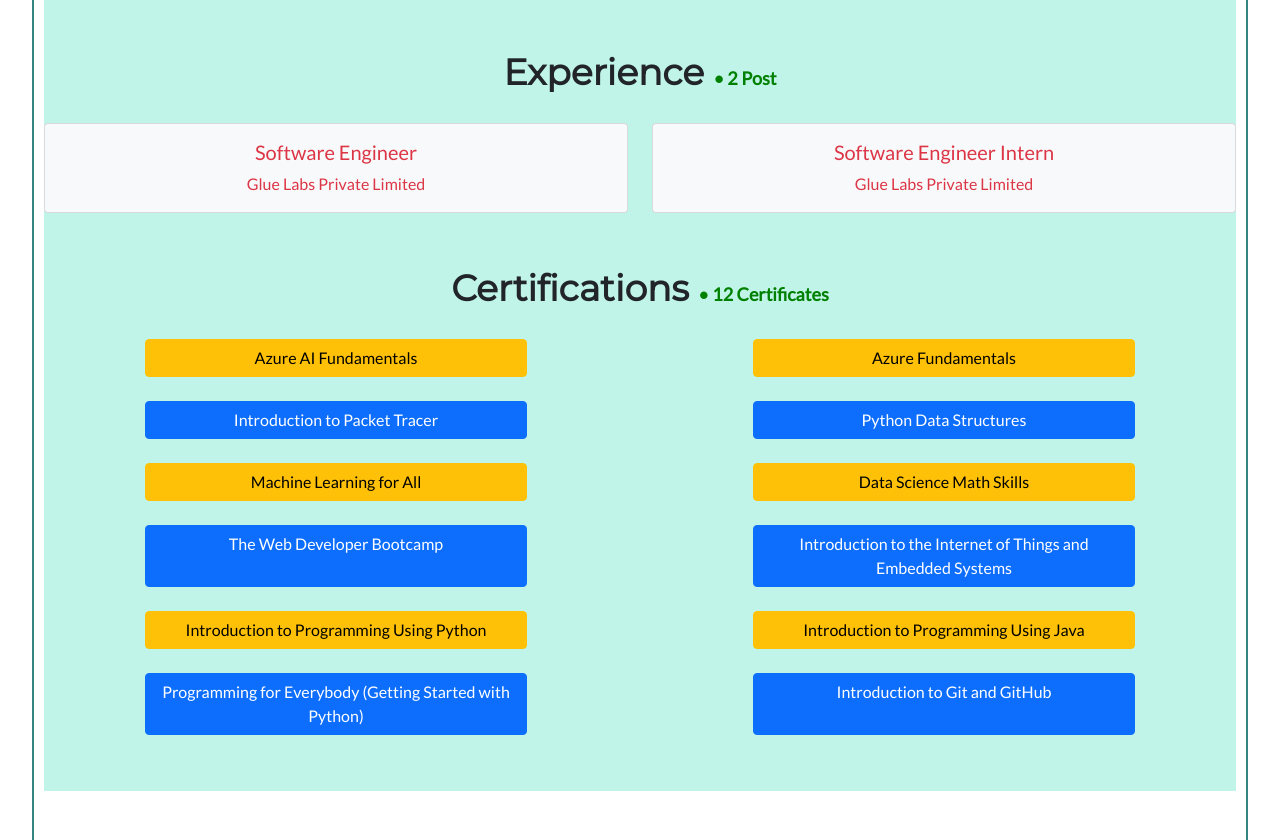
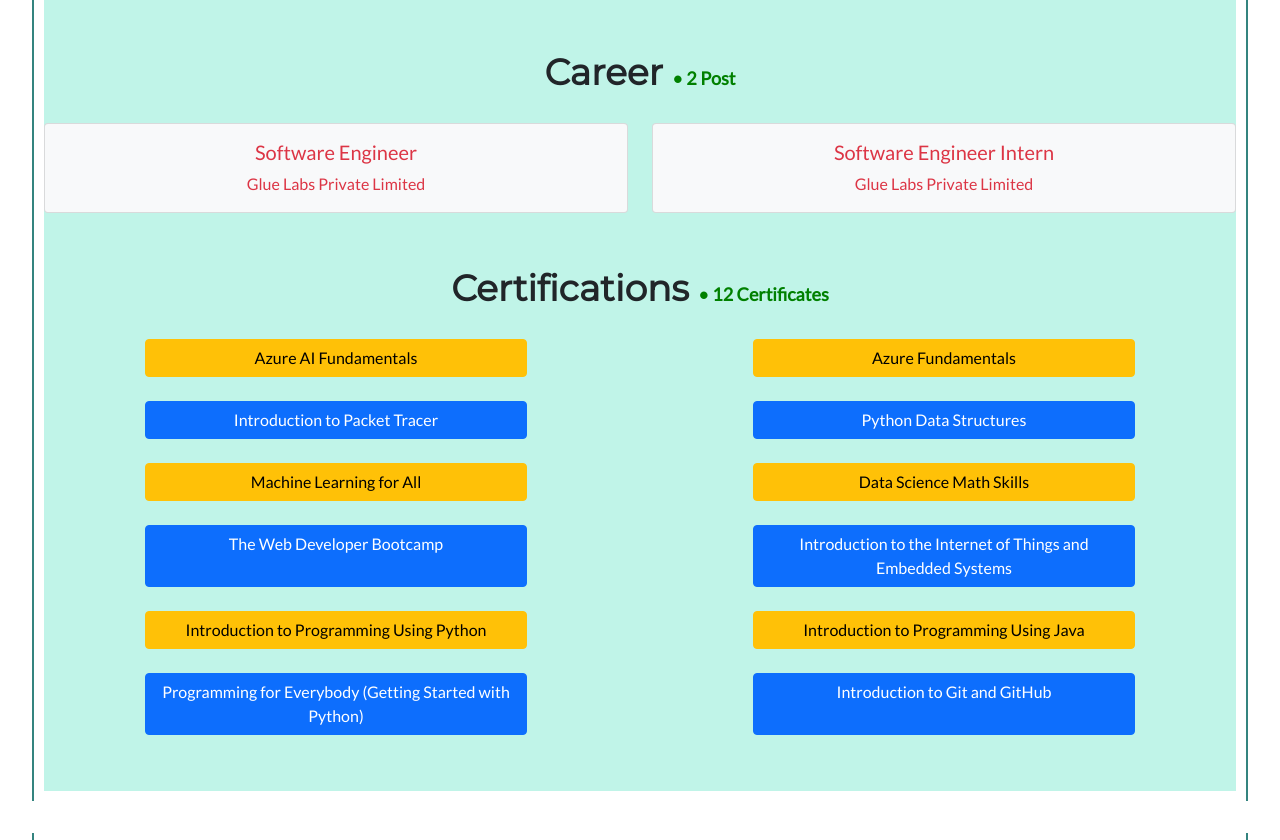
Before and after one commit to Sakshamkhandelwal123/About_Me, a website: page index.html in a window 1280 px wide. Shown: the part 2416-3256 px from the top of the page. Drawn offline with nearby package versions, Linux system fonts and the light colour scheme; a script that the page names is missing.

Commit message:
Changed experience to career

```diff
--- a/index.html
+++ b/index.html
@@ -191,7 +191,7 @@
       </div>
       <br><br>
 
-      <div class="headertext bold text-center" data-aos="fade-down">Experience <span
+      <div class="headertext bold text-center" data-aos="fade-down">Career <span
           class="contenttext greytext">&#8226; 2 Post</span></div><br>
       <div class="row">
         <div class="col-sm-6 mx-auto">
@@ -284,7 +284,6 @@
         </div>
       </div><br>
     </div>
-    <br><br>
   </div>
   <div class="experience">
     <div class="experience__header hugetext">Blogs</div><br>
```
